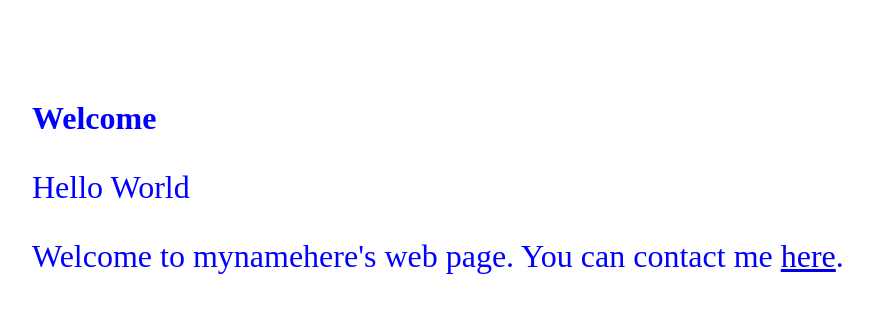
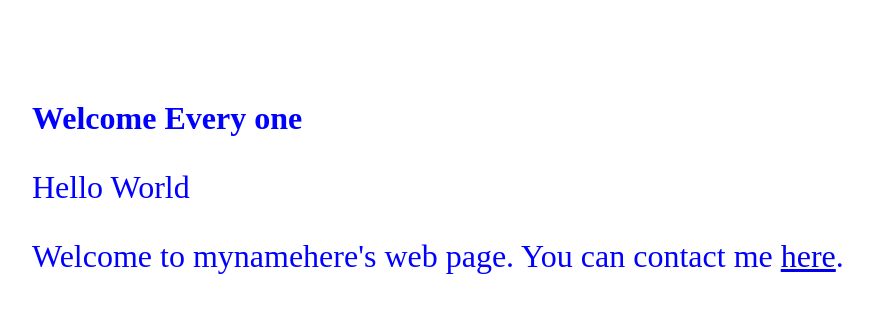
Before and after one commit to aiping1248/aiping1248.github.io, a plain HTML site: page index.html in a window 1280 px wide. Shown: the whole page, without its empty margins (26-899 px from the left). Drawn offline with Linux system fonts and the light colour scheme.

Commit message:
commit 4

```diff
--- a/index.html
+++ b/index.html
@@ -7,7 +7,7 @@
 	<body>
 		<div class="content">
 
-			<p> <b>Welcome</b><p>
+			<p> <b>Welcome Every one</b><p>
 
 			<p>Hello World</p>
 
```
